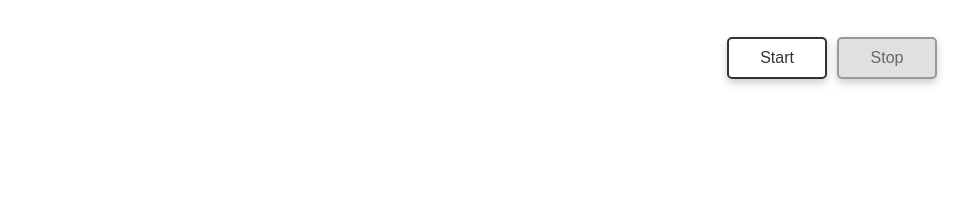
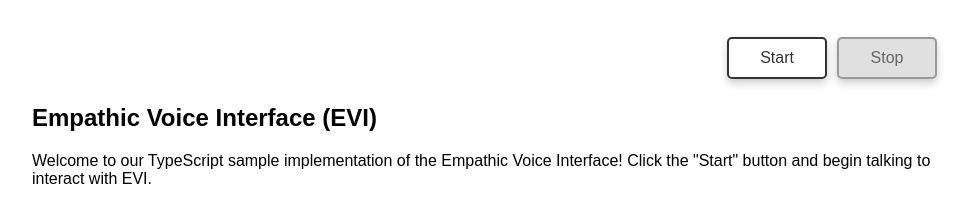
Before and after one commit to kimaitek2024/newboss, a website built with Vite: page index.html in a window 1280 px wide. Shown: the whole page, without its empty margins (153-1124 px from the left). Built offline with nearby package versions, Linux system fonts and the light colour scheme; what hume would draw is missing.

Commit message:
Update index.html

```diff
--- a/index.html
+++ b/index.html
@@ -3,7 +3,7 @@
   <head>
     <meta charset="UTF-8" />
     <meta name="viewport" content="width=device-width, initial-scale=1.0" />
-    <title>Aitek Live</title>
+    <title>Empathic Voice Interface</title>
   </head>
   <body>
     <div id="app">
@@ -12,10 +12,10 @@
         <button id="stop-btn" disabled="true">Stop</button>
       </div>
       <div id="heading-container">
-        <h2></h2>
+        <h2>Empathic Voice Interface (EVI)</h2>
         <p>
-
-
+          Welcome to our TypeScript sample implementation of the Empathic Voice Interface!
+          Click the "Start" button and begin talking to interact with EVI.
         </p>
       </div>
       <div id="chat"></div>
```
